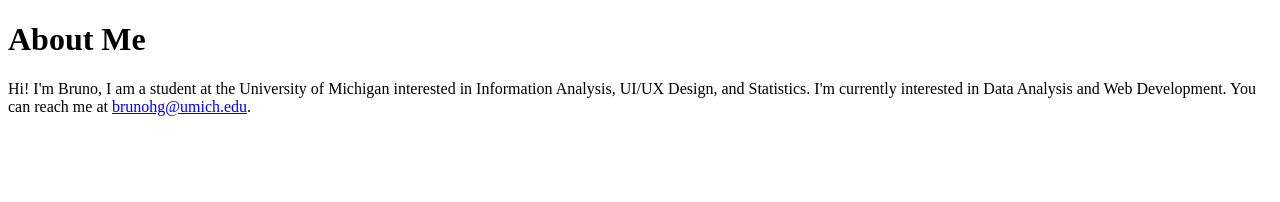
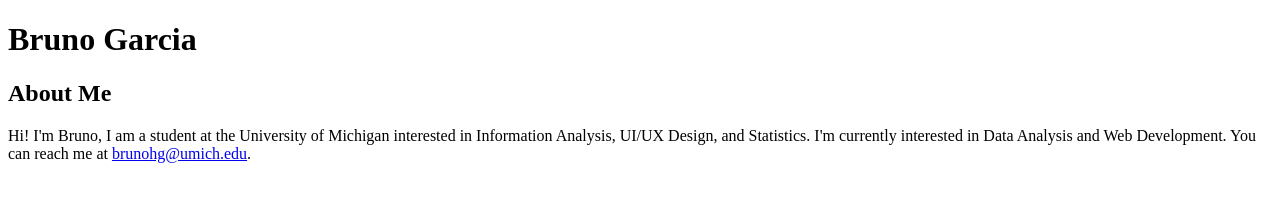
Before and after one commit to garciahbruno/personal-site, a plain HTML site: page index.html in a window 1280 px wide. Drawn offline with Linux system fonts and the light colour scheme.

Commit message:
header edits

```diff
--- a/index.html
+++ b/index.html
@@ -4,7 +4,8 @@
         <title>Bruno Garcia</title>
     </head>
     <body>
-        <h1>About Me</h1>
+        <h1>Bruno Garcia</h1>
+        <h2>About Me</h2>
         <p>Hi! I'm Bruno, I am a student at the University of Michigan interested in Information Analysis, UI/UX Design, and Statistics. I'm currently interested in Data Analysis and Web Development. You can reach me at <a href="mailto:brunohg@umich.edu">brunohg@umich.edu</a>.</p>
     </body>
 </html>
```
